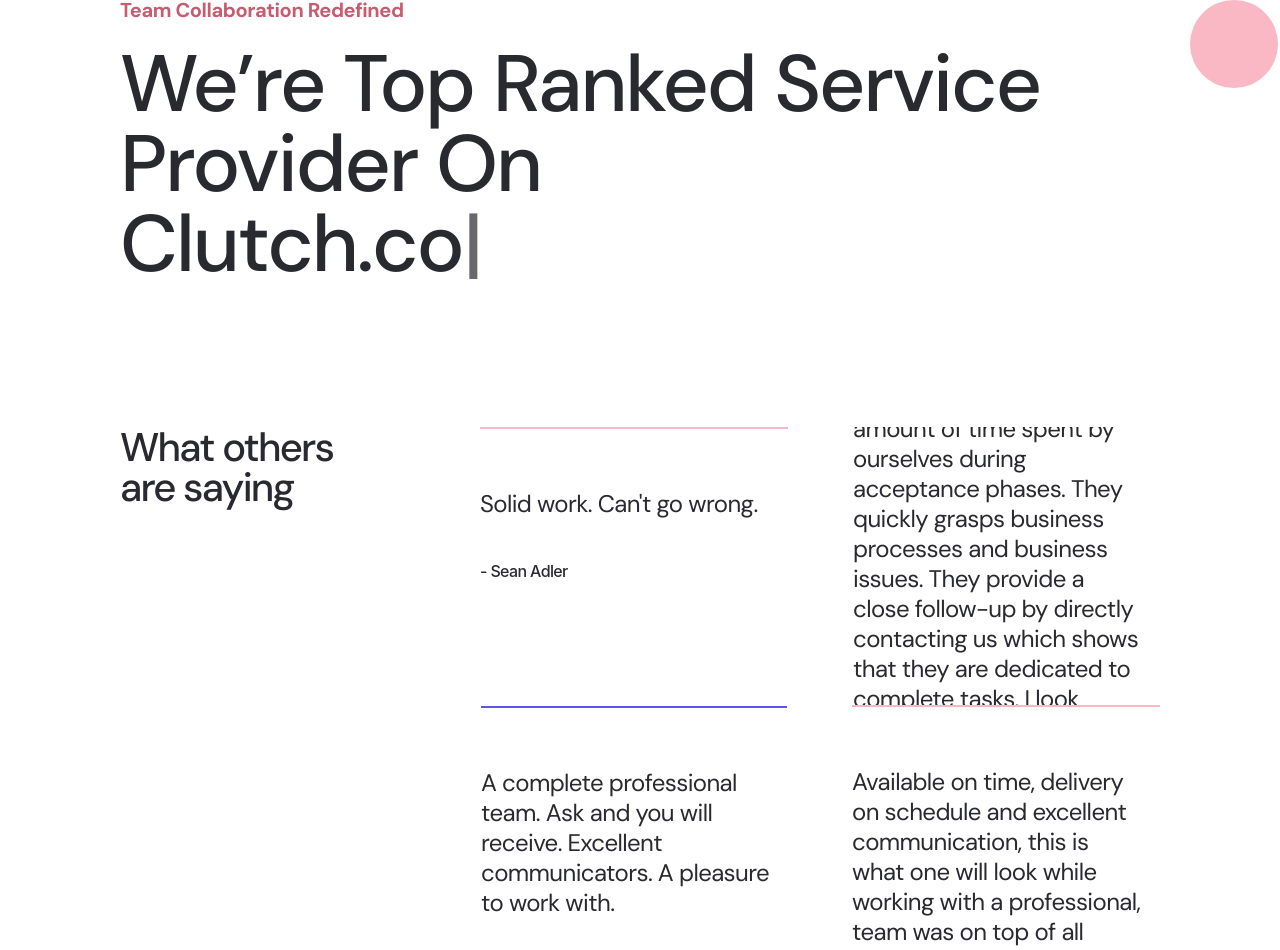
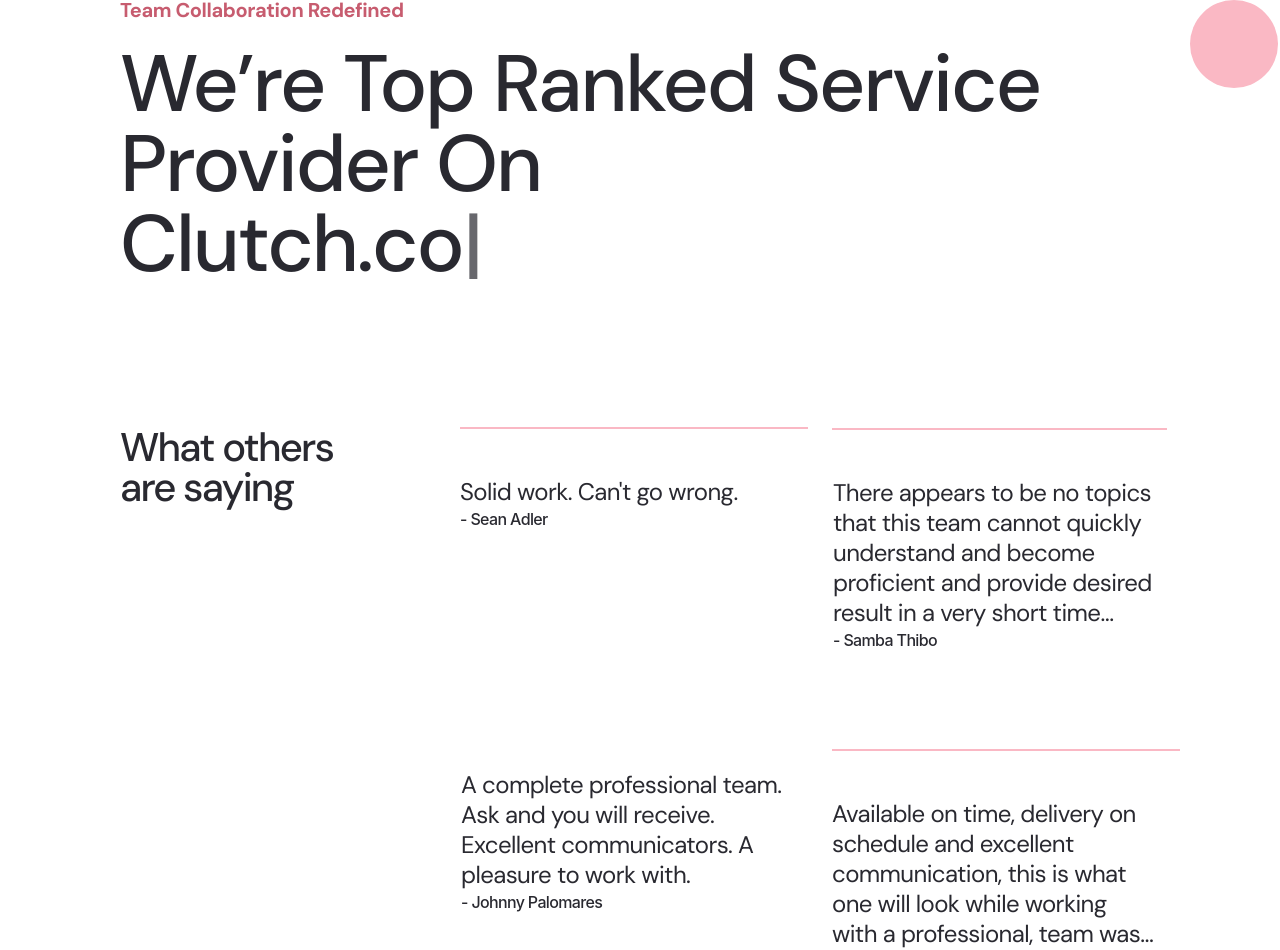
Before and after one commit to codeaffairs729/website_client, a Next.js app: page /teams in a window 1280 px wide. Shown: the top 950 px of the page. Built offline with nearby package versions, Linux system fonts and the light colour scheme; no server answers; what react-google-recaptcha-v3 would draw is missing.

Commit message:
Updated UI.

```diff
--- a/pages/teams.js
+++ b/pages/teams.js
@@ -59,7 +59,7 @@
         dots: false,
         arrows: false,
         speed: 700,
-        autoplay: true,
+        autoplay: true
     };
 
     return (
@@ -71,7 +71,8 @@
                         <h2 className="teams__title title">
                             We’re Top Ranked
                             Service Provider
-                            On <Typewriter
+                            On
+                            <Typewriter
                                 options={{
                                     strings: ['Upwork', 'Clutch.co', 'People per Hour'],
                                     autoStart: true,
@@ -86,10 +87,26 @@
                         </div>
                         <div className="teams__col">
                             <div className="teams__container">
-                                <div className='row'>
+                                <div className='row mb-5'>
                                     <div className='col-lg-6' >
                                         <Slider className="teams__slider js-teams-slider" {...settingsRight} >
-                                            <div className="teams__slide" data-aos="animation-scale-y" data-aos-delay="200">
+                                            <div className='row teams-cmnt-row' >
+                                                <div className='col-lg-12 mt-5 teams-cmnt-text'>
+                                                    Solid work. Can't go wrong.
+                                                </div>
+                                                <div className='col-lg-12 mb-5 teams-cmnt-author'>
+                                                    - Sean Adler
+                                                </div>
+                                            </div>
+                                            <div className='row teams-cmnt-row' >
+                                                <div className='col-lg-12 mt-5 teams-cmnt-text'>
+                                                    Completed the work as per schedule and demonstrated the approaches while consultation.
+                                                </div>
+                                                <div className='col-lg-12 mb-5 teams-cmnt-author'>
+                                                    - Kiren Sreekumar
+                                                </div>
+                                            </div>
+                                            {/* <div className="teams__slide" data-aos="animation-scale-y" data-aos-delay="200">
                                                 <div className="teams__line" style={{backgroundColor: "#FAB8C4"}}></div>
                                                 <div className="teams__text">
                                                     Solid work. Can't go wrong.
@@ -110,12 +127,35 @@
                                                         <div className="teams__man">- Kiren Sreekumar</div>
                                                     </div>
                                                 </div>
-                                            </div>
+                                            </div> */}
                                         </Slider>
                                     </div>
                                     <div className='col-lg-6' >
                                         <Slider className="teams__slider js-teams-slider" {...settingsUp} >
-                                            <div className="teams__slide">
+                                            <div className='row teams-cmnt-row' >
+                                                <div className='col-lg-12 mt-5 teams-cmnt-text'>
+                                                    Team did a great job for our front end tasks. They are knowledgeable and worked fast and efficiently in completing the tasks.
+                                                </div>
+                                                <div className='col-lg-12 mb-5 teams-cmnt-author'>
+                                                    - Fran
+                                                </div>
+                                            </div>
+                                            <div className='row teams-cmnt-row' >
+                                                <div className='col-lg-12 mt-5 teams-cmnt-text'>
+                                                    There appears to be no topics that this team cannot quickly understand and become proficient and provide desired result in a very short time frame.
+                                                    They consider many ways to resolve our issues, considering multiple aspects as well (ie. Performance, accuracy, simplicity).
+                                                    Their feedback is documented and easy to understand.
+                                                    They thoroughly tests all of their work which reduces the amount of time spent by ourselves during acceptance phases.
+                                                    They quickly grasps business processes and business issues.
+                                                    They provide a close follow-up by directly contacting us which shows that they are dedicated to complete tasks.
+                                                    I look forward to work with em on challenging subjects which, for sure, will become successes again.
+                                                </div>
+                                                <div className='col-lg-12 mb-5 teams-cmnt-author'>
+                                                    - Samba Thibo
+                                                </div>
+                                            </div>
+
+                                            {/* <div className="teams__slide">
                                                 <div className="teams__line" style={{backgroundColor: "#5956E9"}}></div>
                                                 <div className="teams__text">
                                                     Team did a great job for our front end tasks. They are knowledgeable and worked fast and efficiently in completing the tasks.
@@ -142,12 +182,31 @@
                                                         <div className="teams__man">- Samba Thibo</div>
                                                     </div>
                                                 </div>
-                                            </div>
+                                            </div> */}
                                         </Slider>
                                     </div>
+                                </div>
+                                <div className='row'>
                                     <div className='col-lg-6' >
                                         <Slider className="teams__slider js-teams-slider" {...settingsDown} >
-                                            <div className="teams__slide">
+                                            <div className='row teams-cmnt-row' >
+                                                <div className='col-lg-12 mt-5 teams-cmnt-text'>
+                                                    Absolute 5 star experience. These guys are pros - excellent communication, prompt and really competent professionals!
+                                                </div>
+                                                <div className='col-lg-12 mb-5 teams-cmnt-author'>
+                                                    - Jack Fischman
+                                                </div>
+                                            </div>
+                                            <div className='row teams-cmnt-row' >
+                                                <div className='col-lg-12 mt-5 teams-cmnt-text'>
+                                                    A complete professional team. Ask and you will receive. Excellent communicators. A pleasure to work with.
+                                                </div>
+                                                <div className='col-lg-12 mb-5 teams-cmnt-author'>
+                                                    - Johnny Palomares
+                                                </div>
+                                            </div>
+
+                                            {/* <div className="teams__slide">
                                                 <div className="teams__line" style={{backgroundColor: "#5956E9"}}></div>
                                                 <div className="teams__text">
                                                     Absolute 5 star experience. These guys are pros - excellent communication, prompt and really competent professionals!
@@ -168,12 +227,29 @@
                                                         <div className="teams__man">- Johnny Palomares</div>
                                                     </div>
                                                 </div>
-                                            </div>
+                                            </div> */}
                                         </Slider>
                                     </div>
                                     <div className='col-lg-6' >
                                         <Slider className="teams__slider js-teams-slider" {...settingsLeft} >
-                                            <div className="teams__slide">
+                                            <div className='row teams-cmnt-row' >
+                                                <div className='col-lg-12 mt-5 teams-cmnt-text'>
+                                                    Excellent work as usual, very friendly and very dedicated in achieving the best result.
+                                                </div>
+                                                <div className='col-lg-12 mb-5 teams-cmnt-author'>
+                                                    - J De Leon
+                                                </div>
+                                            </div>
+                                            <div className='row teams-cmnt-row' >
+                                                <div className='col-lg-12 mt-5 teams-cmnt-text'>
+                                                    Available on time, delivery on schedule and excellent communication, this is what one will look while working with a professional, team was on top of all these.
+                                                </div>
+                                                <div className='col-lg-12 mb-5 teams-cmnt-author'>
+                                                    - P. Mishra
+                                                </div>
+                                            </div>
+
+                                            {/* <div className="teams__slide">
                                                 <div className="teams__line" style={{backgroundColor: "#FAB8C4"}}></div>
                                                 <div className="teams__text">
                                                     Excellent work as usual, very friendly and very dedicated in achieving the best result.
@@ -194,7 +270,7 @@
                                                         <div className="teams__man">- P. Mishra</div>
                                                     </div>
                                                 </div>
-                                            </div>
+                                            </div> */}
                                         </Slider>
                                     </div>
                                 </div>
```
